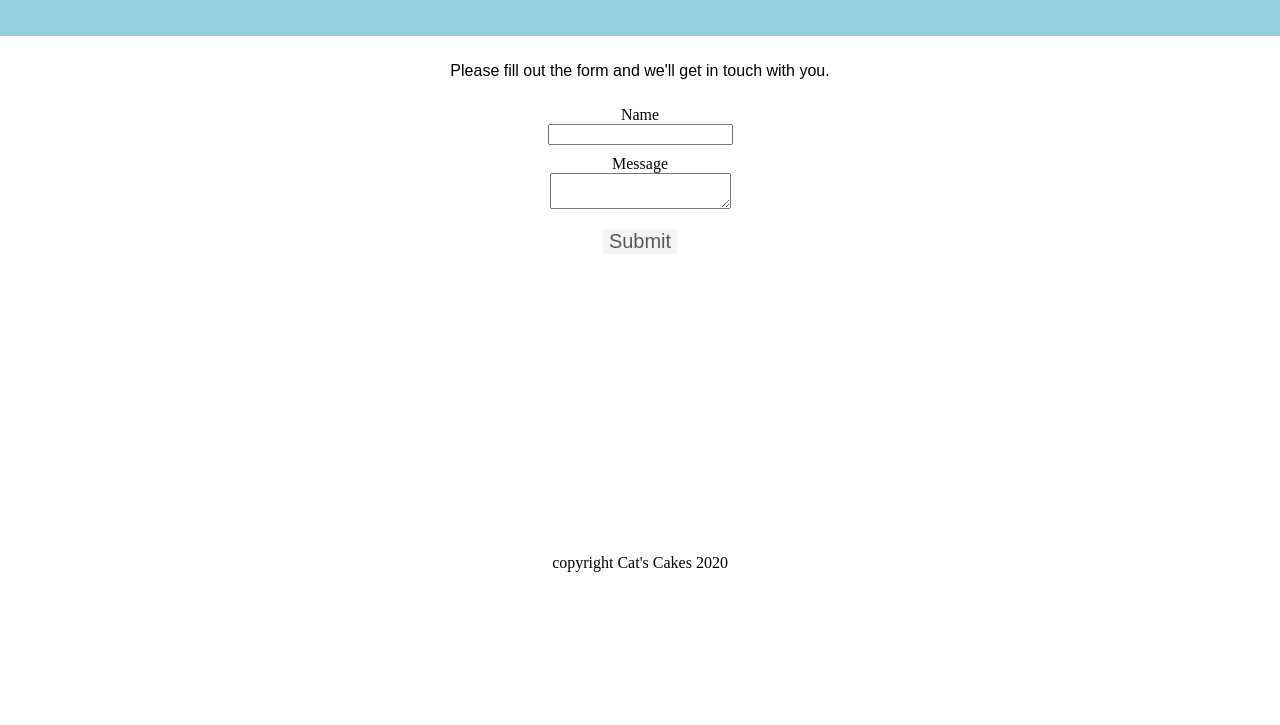
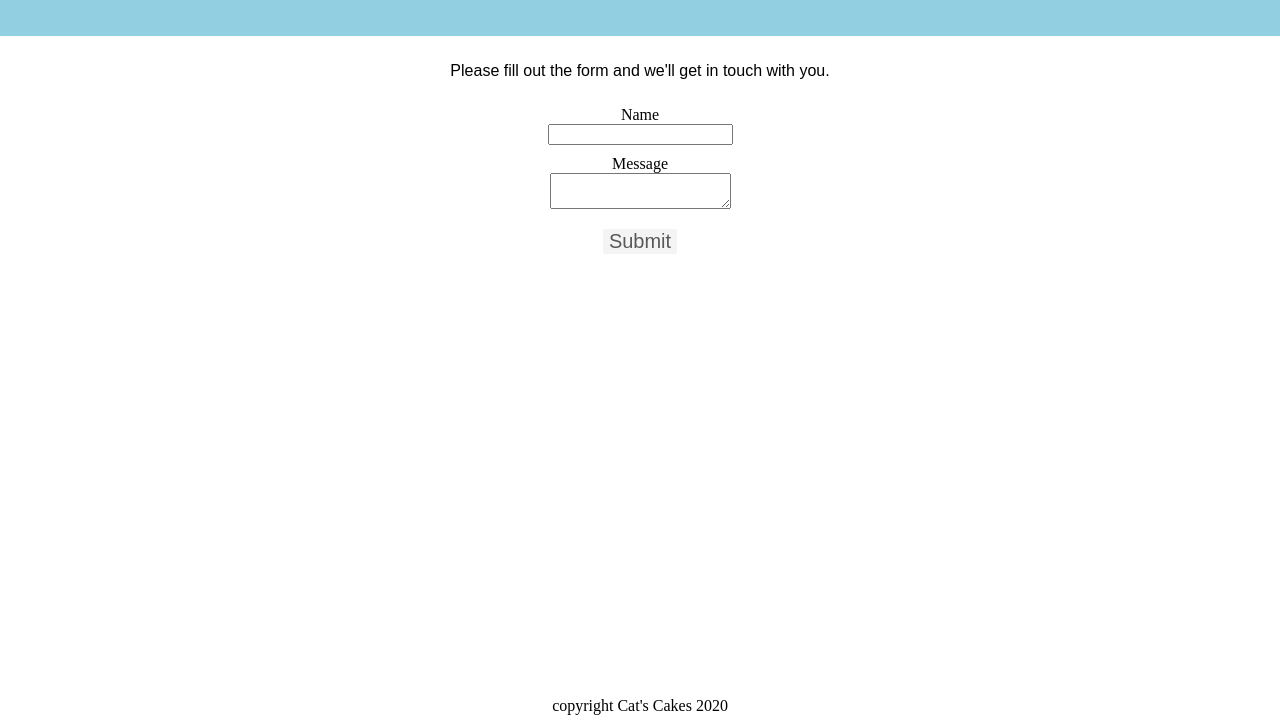
Before and after one commit to Nickphammond/cats-cakes, a plain HTML site: page pages/contact.html in a window 1280 px wide. Shown: the part 75-800 px from the top of the page. Drawn offline with Linux system fonts and the light colour scheme.

Commit message:
make changes to footer

```diff
--- a/css/style.css
+++ b/css/style.css
@@ -4,6 +4,13 @@
 
 body {
     margin: 0;
+    display: flex;
+    min-height: 100vh;
+    flex-direction: column;
+}
+
+main {
+    flex-grow: 1;
 }
 
 h1, h3, h4, p, a {
@@ -46,10 +53,10 @@ footer {
     background-color: #92cfe0;
 }
 
-#contact-footer {
+/* #contact-footer {
     position: relative;
     top: 280px;
-}
+} */
 
 .nav-bar {
     display: flex;
--- a/pages/contact.html
+++ b/pages/contact.html
@@ -19,7 +19,7 @@
         </nav>
     </header>
 
-        <div id="contact-page">
+        <main id="contact-page">
             <p class="padding-10">Please fill out the form and we'll get in touch with you.</p>
 
             <form id="contact-form" action="">
@@ -31,7 +31,7 @@
 
                 <button>Submit</button>
             </form>
-        </div>
+        </main>
 
         <footer id="contact-footer">
             copyright Cat's Cakes 2020
```
